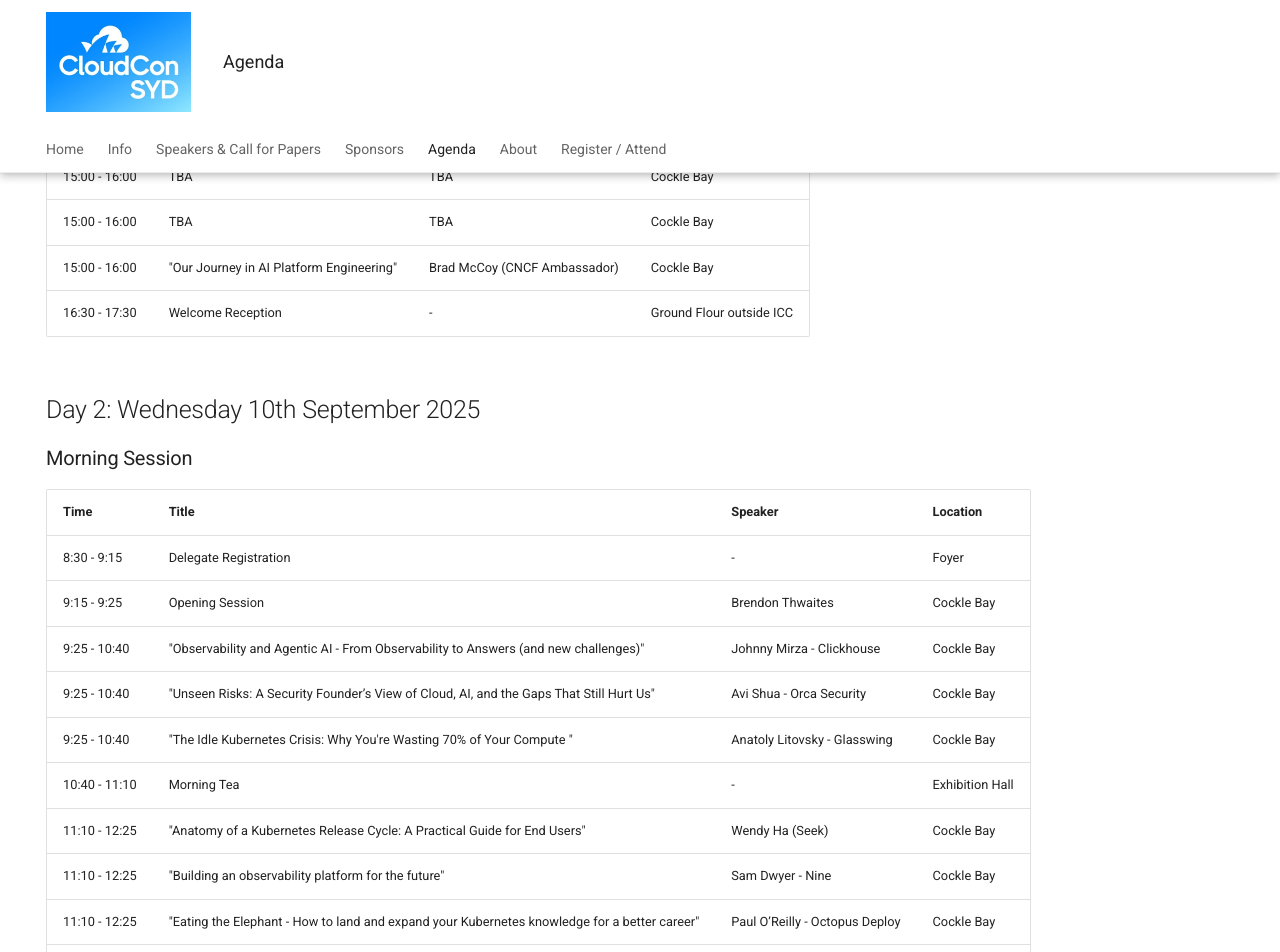
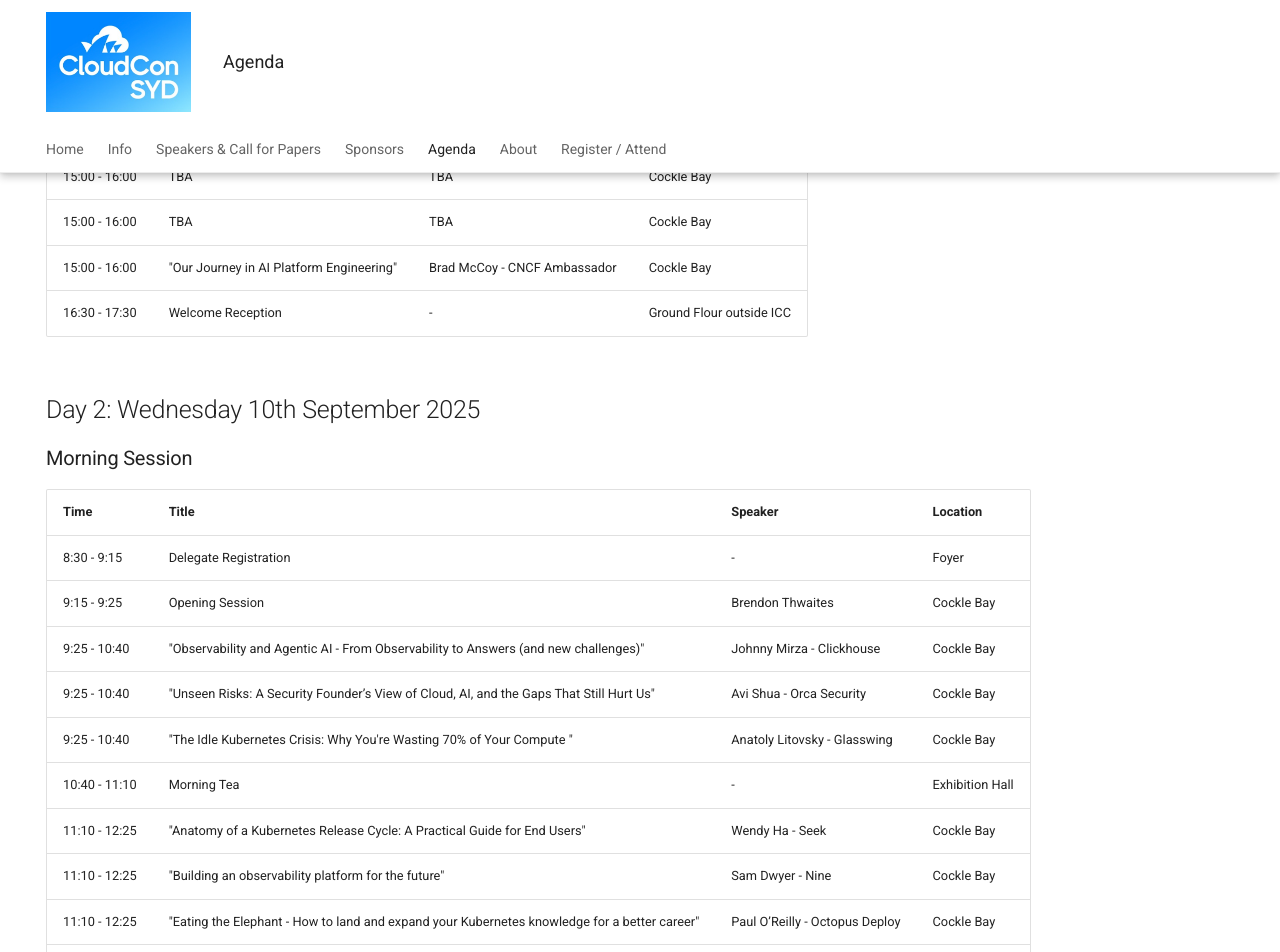
Before and after one commit to cloudconau/site, an MkDocs documentation site: the page built from docs/agenda.md, in a window 1280 px wide and 1400 px high, scrolled down 797 px. Shown: the top 952 px of the window. Built offline with MkDocs 1.6.1 and Material for MkDocs 9.7.7, drawn with Linux system fonts in a browser that asks for light colours.

```diff
--- a/docs/agenda.md
+++ b/docs/agenda.md
@@ -24,7 +24,7 @@ hide:
 | 15:00 - 16:00 | TBA | TBA | Cockle Bay |
 | 15:00 - 16:00 | TBA | TBA | Cockle Bay |
 | 15:00 - 16:00 | TBA | TBA | Cockle Bay |
-| 15:00 - 16:00 | "Our Journey in AI Platform Engineering" | Brad McCoy (CNCF Ambassador) | Cockle Bay |
+| 15:00 - 16:00 | "Our Journey in AI Platform Engineering" | Brad McCoy - CNCF Ambassador | Cockle Bay |
 | 16:30 - 17:30 | Welcome Reception | - | Ground Flour outside ICC |
 
 ## Day 2: Wednesday 10th September 2025
@@ -39,7 +39,7 @@ hide:
 | 9:25 - 10:40 | "Unseen Risks: A Security Founder’s View of Cloud, AI, and the Gaps That Still Hurt Us" | Avi Shua - Orca Security | Cockle Bay |
 | 9:25 - 10:40 | "The Idle Kubernetes Crisis: Why You're Wasting 70% of Your Compute  " | Anatoly Litovsky - Glasswing | Cockle Bay |
 | 10:40 - 11:10 | Morning Tea | - | Exhibition Hall |
-| 11:10 - 12:25 | "Anatomy of a Kubernetes Release Cycle: A Practical Guide for End Users" | Wendy Ha (Seek) | Cockle Bay |
+| 11:10 - 12:25 | "Anatomy of a Kubernetes Release Cycle: A Practical Guide for End Users" | Wendy Ha - Seek | Cockle Bay |
 | 11:10 - 12:25 | "Building an observability platform for the future" | Sam Dwyer - Nine | Cockle Bay |
 | 11:10 - 12:25 | "Eating the Elephant - How to land and expand your Kubernetes knowledge for a better career" | Paul O’Reilly - Octopus Deploy | Cockle Bay |
 | 11:10 - 12:25 | "AI Observability with Envoy AI Gateway: From Black Box to Glass Box" | Adrian Cole - Tetrate.io | Cockle Bay |
```
